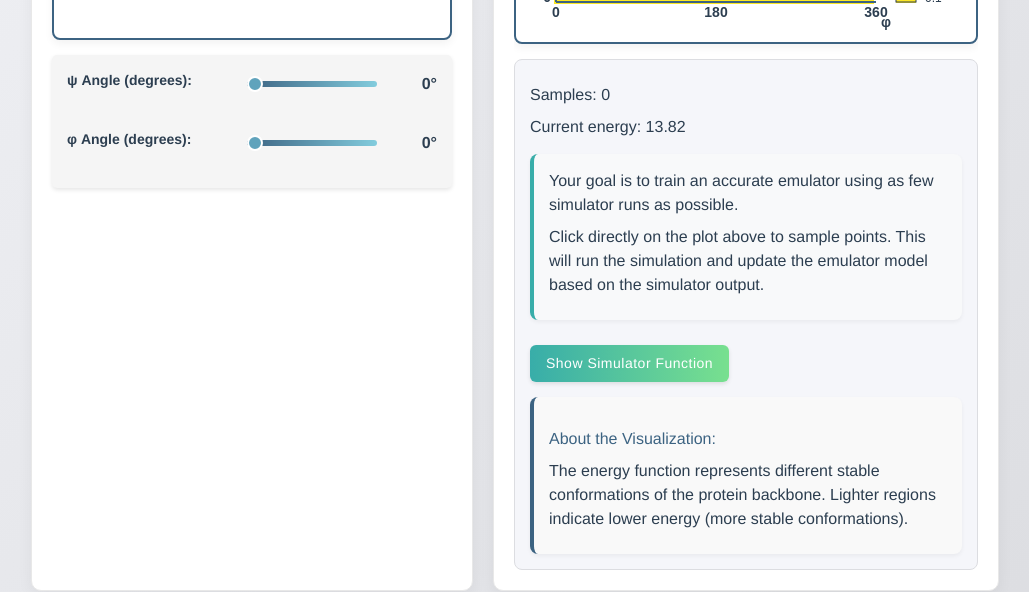
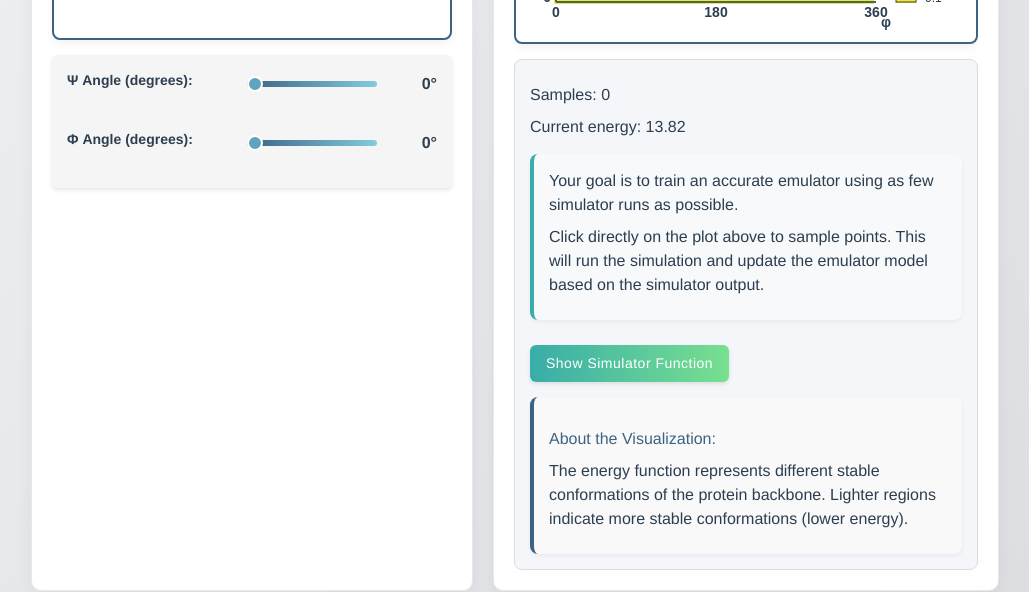
Before and after one commit to alan-turing-institute/gp-demo, a SvelteKit app: page /molecule in a window 1280 px wide. Shown: the part 694-1286 px from the top of the page, without its empty margins (179-1208 px from the left). Built offline with nearby package versions, Linux system fonts and the light colour scheme.

Commit message:
minor wording fixes

```diff
--- a/src/routes/molecule/+page.svelte
+++ b/src/routes/molecule/+page.svelte
@@ -639,13 +639,13 @@ function handleChange(event) {
       <div class="Other">
         <div class="control-panel">
           <div class="slider-container">
-            <label for="angle">ψ Angle (degrees):</label>
+            <label for="angle">Ψ Angle (degrees):</label>
             <input type="range" id="angle" bind:value={psi} min="0" max="360" step="1" />
             <span>{psi}°</span>
           </div>
 
           <div class="slider-container">
-            <label for="phiAngle">φ Angle (degrees):</label>
+            <label for="phiAngle">Φ Angle (degrees):</label>
             <input type="range" id="phiAngle" bind:value={phi} min="0" max="360" step="1" />
             <span>{phi}°</span>
           </div>
@@ -686,7 +686,7 @@ function handleChange(event) {
         <div class="energy-function">
           <h3>About the Visualization:</h3>
           <!-- <p>{showEnergyFunction ? 'Showing true function' : 'Showing emulator prediction'}</p> -->
-          <p>The energy function represents different stable conformations of the protein backbone. Lighter regions indicate lower energy (more stable conformations).</p>
+          <p>The energy function represents different stable conformations of the protein backbone. Lighter regions indicate more stable conformations (lower energy).</p>
         </div>
       </div>
     </div>
```
